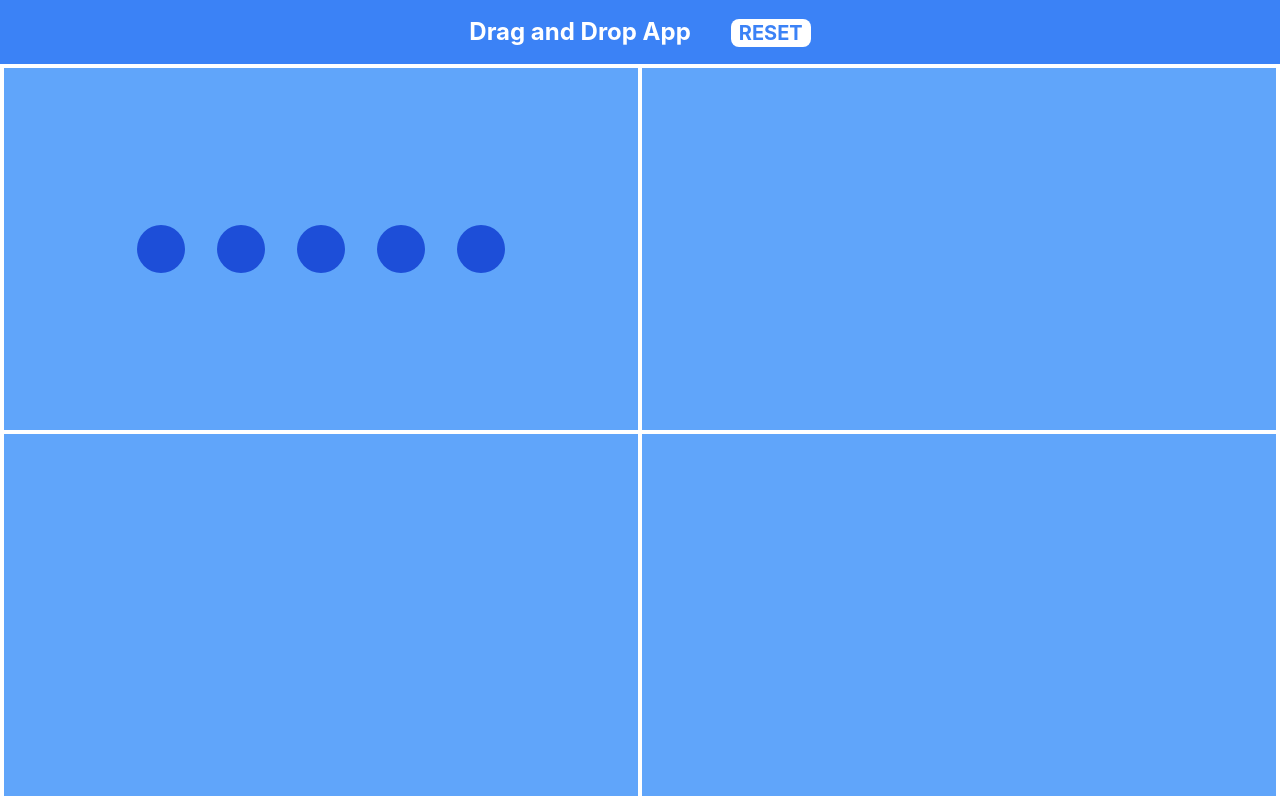
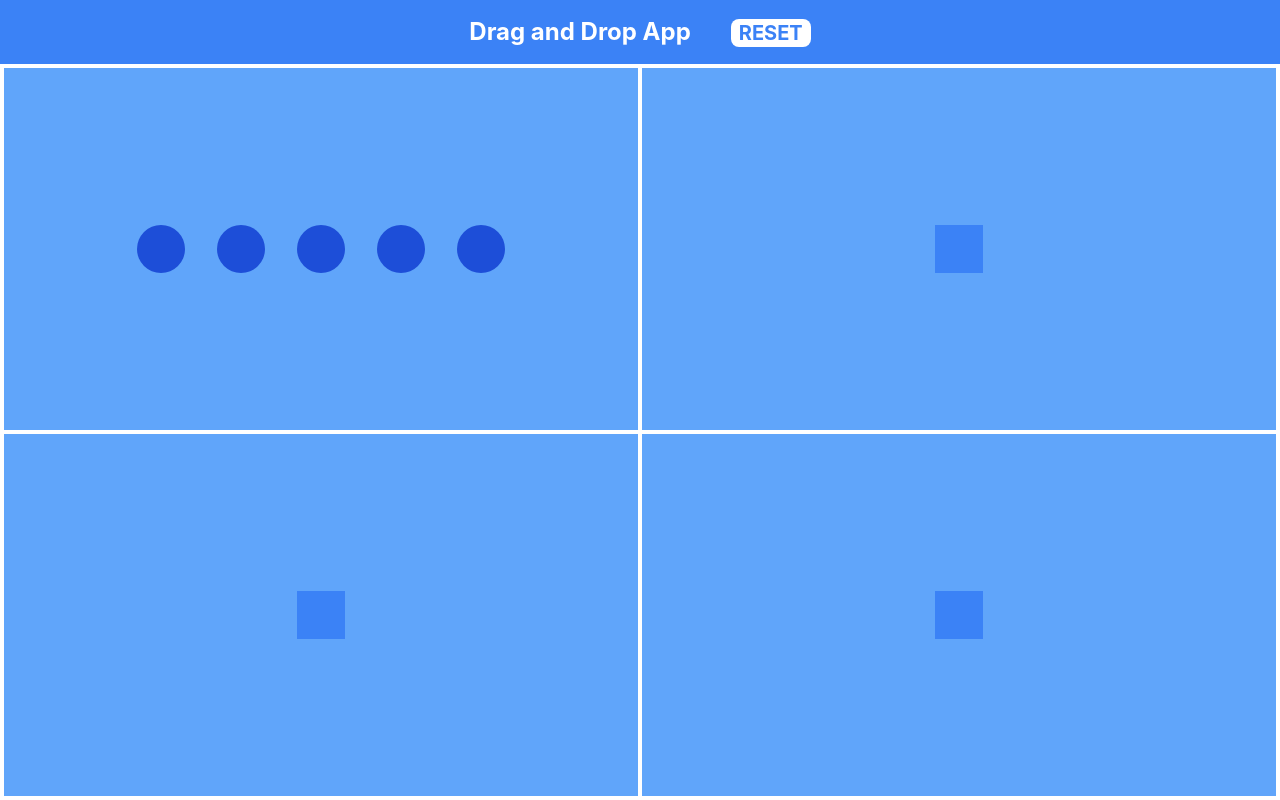
Before and after one commit to Vidi-M/Drag-and-Drop-App, a React (Create React App) app: page / in a window 1280 px wide. Built offline with nearby package versions, Linux system fonts and the light colour scheme.

Commit message:
Can drag shapes

```diff
--- a/package.json
+++ b/package.json
@@ -12,6 +12,8 @@
     "@types/react": "^19.0.10",
     "@types/react-dom": "^19.0.4",
     "react": "^19.0.0",
+    "react-dnd": "^16.0.1",
+    "react-dnd-html5-backend": "^16.0.1",
     "react-dom": "^19.0.0",
     "react-draggable": "^4.4.6",
     "react-scripts": "5.0.1",
--- a/src/components/Shapes.tsx
+++ b/src/components/Shapes.tsx
@@ -1,18 +1,54 @@
-import React from 'react'
+import React, { useEffect } from 'react'
+import { useDrag } from 'react-dnd';
 
-export const Shape = ({shape}: {shape:string}): React.ReactElement => {
+export const ItemTypes = {
+    SHAPE: 'shape',
+  };
+
+export const Shape = ({shape, from}: {shape:string, from:string}) => {
+    const [{ isDragging }, drag] = useDrag(() => ({
+        type: ItemTypes.SHAPE,
+        item: {shape, from},
+        collect: (monitor) => ({
+          isDragging: !!monitor.isDragging(),
+        }),
+    }));
+    //   console.log(drag)
+
+    const renderShape = () => {
         switch (shape) {
             case 'circle':
-            return <div className="m-4 h-12 w-12 rounded-full bg-blue-700"></div>;
+                return <div className="mx-4 h-12 w-12 rounded-full bg-blue-700"></div>;
             case 'square':
                 return <div className="m-4 h-12 w-12 bg-blue-700"></div>;
             case 'hexagon':
                 return <div className="m-4 h-12 w-12 bg-blue-700 [clip-path:polygon(50%_0%,_100%_25%,_100%_75%,_50%_100%,_0%_75%,_0%_25%)]"></div>;
             case 'triangle':
                 return <div className='m-4 h-12 w-12  bg-blue-700 [clip-path:polygon(50%_0%,_0%_100%,_100%_100%)]'></div>;
-        // case 'empty':
-        //     return <div className='m-4 h-12 w-12 bg-blue-400'></div>;
             default:
-            return <div className='m-4 h-12 w-12 bg-blue-400'></div>;
+                return <div className='m-4 h-12 w-12 bg-blue-500'></div>;
         }
+    };
+
+    let shapeComponent = renderShape();
+
+    // useEffect(
+    //     () => {
+    //         shapeComponent = renderShape();
+    //     } , []
+    // )
+
+    return (
+        // shapeComponent
+        <div ref={drag}
+         style={{
+            opacity: isDragging ? 0.5 : 1,
+            fontSize: 25,
+            fontWeight: 'bold',
+            cursor: 'move',
+          }}>
+            {renderShape()}
+        </div>
+
+    )
 }
```
Also changed, not shown: src/App.tsx (+4 -3 lines), src/components/DraggableShape.tsx (added, +16 -0 lines), 1 other file (tests, documents, lock files or other folders). Lines whose indentation alone changed are shown as unchanged.
